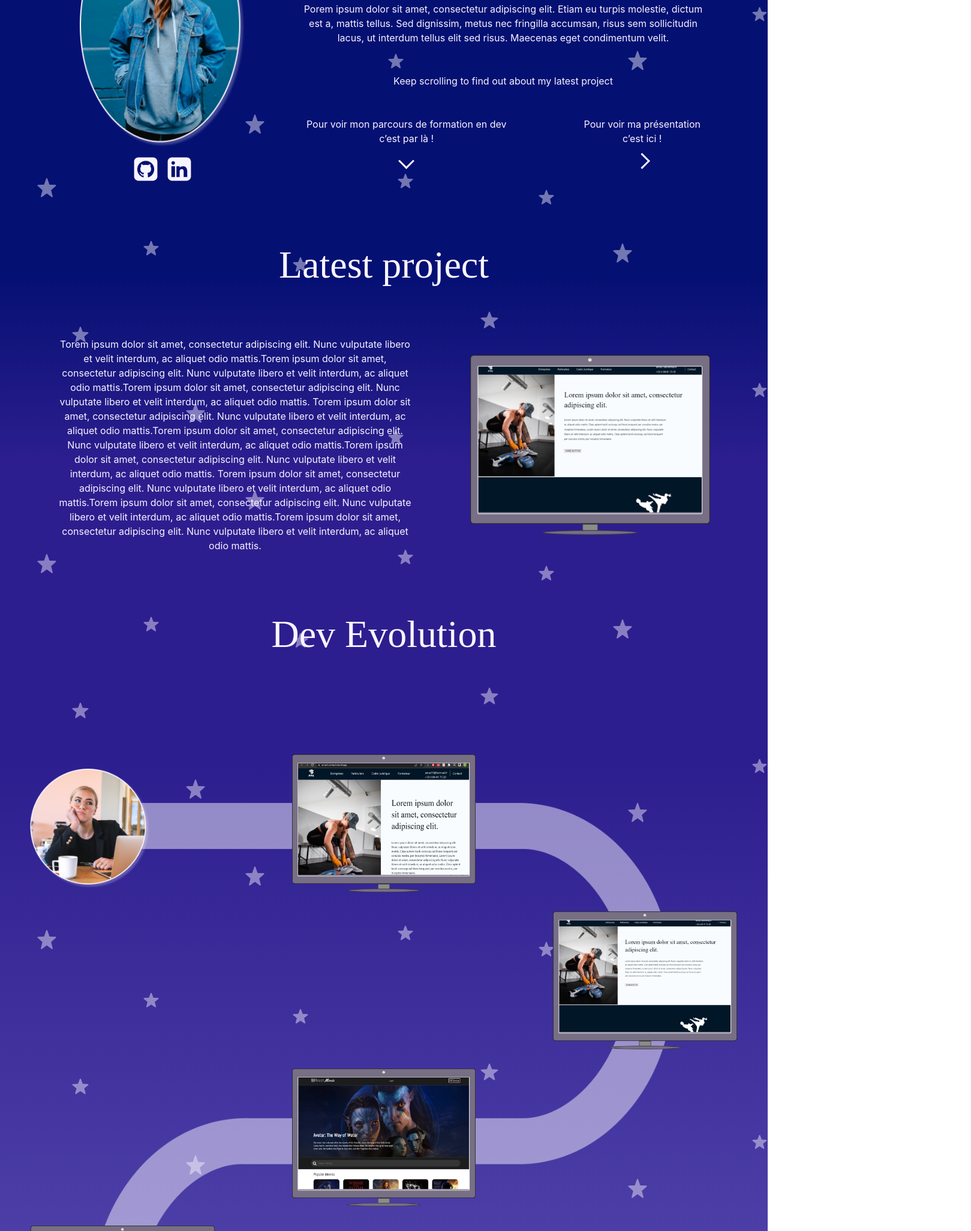
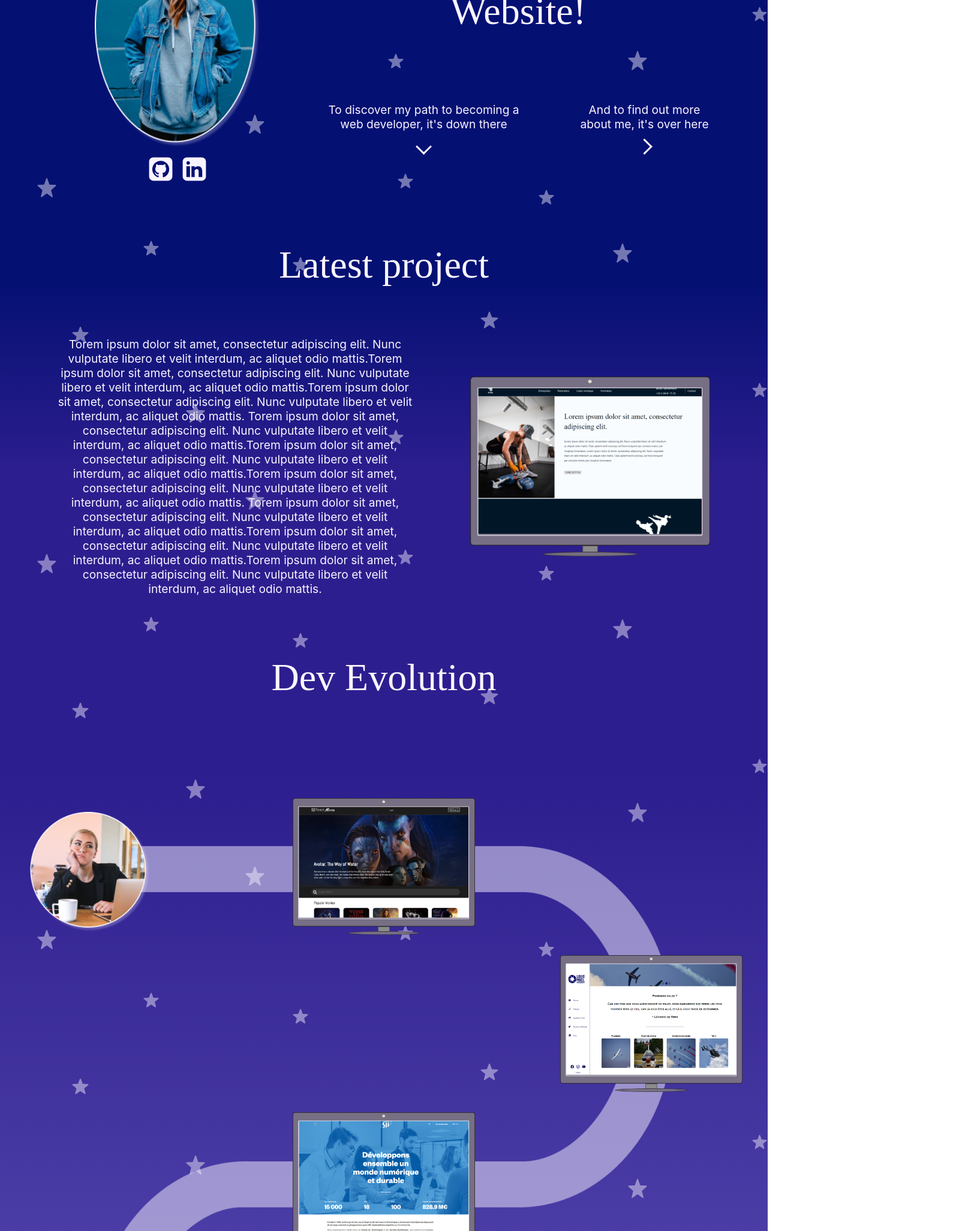
Before and after one commit to Kaa-b/Portfolio, a Next.js app in the folder my-portfolio/: page / in a window 1280 px wide. Shown: the part 300-2353 px from the top of the page at 60% size, 1619 px wide, since content can reach past the window. Built offline with nearby package versions, Linux system fonts and the light colour scheme.

Commit message:
fixed link and starting to add right texts

```diff
--- a/my-portfolio/pages/index.tsx
+++ b/my-portfolio/pages/index.tsx
@@ -1,5 +1,6 @@
 import Head from "next/head"
 import Image from "next/image"
+import Link from "next/link"
 import cls from "classnames"
 
 import Navbar from "../components/nav/navbar"
@@ -7,14 +8,19 @@ import Footer from "../components/footer/footer"
 
 import styles from "@/styles/home.module.css"
 
-export type Img = {
-  src: string
-  alt: string
-  width: any //cannot import type SafeNumber
-  height: any
-}
+export default function Home() {
 
-export default function Home() {
+  function scrollTo(id: string) {
+    let e = document.getElementById(id)
+
+    if (e) {
+      e.scrollIntoView({
+        block: "start",
+        behavior: "smooth",
+        inline: "start"
+      })
+    }
+  };
 
   return (
     <>
@@ -58,24 +64,20 @@ export default function Home() {
             </div>
             <div className={styles.introduction}>
               <h1 className={styles.title}>Welcome to my Website!</h1>
-              <p className={styles.description}>
-                Porem ipsum dolor sit amet, consectetur adipiscing elit. Etiam eu turpis molestie, dictum est a, mattis tellus. Sed dignissim, metus nec fringilla accumsan, risus sem sollicitudin lacus, ut interdum tellus elit sed risus. Maecenas eget condimentum velit.
-              </p>
-              <p className={styles.description}>Keep scrolling to find out about my latest project</p>
               <div className={styles.redirection}>
                 <div className={styles.redirectionOption}>
-                  <p className={styles.description}>Pour voir mon parcours de formation en dev c’est par là !</p>
-                  <button className={cls(styles.arrow, styles.down)}></button>
+                  <p className={styles.description}>To discover my path to becoming a web developer, it&apos;s down there</p>
+                  <button className={cls(styles.arrow, styles.down)} onClick={() => {scrollTo("devEvolution")}}></button>
                 </div>
                 <div className={styles.redirectionOption}>
-                  <p className={styles.description}>Pour voir ma présentation c’est ici !</p>
-                  <button className={cls(styles.arrow, styles.right)}></button>
+                  <p className={styles.description}>And to find out more about me, it&apos;s over here</p>
+                  <Link href={"/presentation"} className={cls(styles.arrow, styles.right)}></Link>
                 </div>
               </div>
             </div>
           </section>
           <section className={styles.latestProject}>
-            <h1 className={styles.title}>Latest project</h1>
+            <h1 id="latestProject" className={styles.title}>Latest project</h1>
             <div className={styles.latestProjectContent}>
               <div className={styles.latestProjectdescription}>
                 <p className={styles.description}>Torem ipsum dolor sit amet, consectetur adipiscing elit. Nunc vulputate libero et velit interdum, ac aliquet odio mattis.Torem ipsum dolor sit amet, consectetur adipiscing elit. Nunc vulputate libero et velit interdum, ac aliquet odio mattis.Torem ipsum dolor sit amet, consectetur adipiscing elit. Nunc vulputate libero et velit interdum, ac aliquet odio mattis. Torem ipsum dolor sit amet, consectetur adipiscing elit. Nunc vulputate libero et velit interdum, ac aliquet odio mattis.Torem ipsum dolor sit amet, consectetur adipiscing elit. Nunc vulputate libero et velit interdum, ac aliquet odio mattis.Torem ipsum dolor sit amet, consectetur adipiscing elit. Nunc vulputate libero et velit interdum, ac aliquet odio mattis. Torem ipsum dolor sit amet, consectetur adipiscing elit. Nunc vulputate libero et velit interdum, ac aliquet odio mattis.Torem ipsum dolor sit amet, consectetur adipiscing elit. Nunc vulputate libero et velit interdum, ac aliquet odio mattis.Torem ipsum dolor sit amet, consectetur adipiscing elit. Nunc vulputate libero et velit interdum, ac aliquet odio mattis.</p>
@@ -91,7 +93,7 @@ export default function Home() {
             </div>
           </section>
           <section className={styles.devEvolution}>
-            <h1 className={styles.title}>
+            <h1 id="devEvolution" className={styles.title}>
               Dev Evolution
             </h1>
             <div className={styles.serpentineContainer}>
@@ -104,15 +106,47 @@ export default function Home() {
                     className={styles.start}
                   />
                 </a>
-                <a  href="https://street-contact.vercel.app/" className={cls(styles.devEvolutionScreen, styles.firstSite)}>
+                <a href="https://moviedatabase-github.netlify.app" className={cls(styles.devEvolutionScreen, styles.movieDB, styles.devEvolutionPosition)}>
                   <Image
-                    src="/serpentine/screens/latest-project-screen.png"
+                    src="/serpentine/screens/movieDB-screen.png"
                     alt="Street contact project"
                     fill
                     className={styles.devEvolutionScreen}
                   />
                 </a>
-                <a  href="https://street-contact.vercel.app/" className={cls(styles.devEvolutionScreen, styles.tetris)}>
+                <a href="https://mscl-photography.netlify.app" className={cls(styles.devEvolutionScreen, styles.msclPortfolio, styles.devEvolutionPosition)}>
+                  <Image
+                    src="/serpentine/screens/mscl-portfolio-screen.png"
+                    alt="Street contact project"
+                    fill
+                    className={styles.devEvolutionScreen}
+                  />
+                </a>
+                <a  href="https://sii-group.com/fr-FR" className={cls(styles.devEvolutionScreen, styles.joinedSII, styles.devEvolutionPosition)}>
+                  <Image
+                    src="/serpentine/screens/joinedSII-screen.png"
+                    alt="Street contact project"
+                    fill
+                    className={styles.devEvolutionScreen}
+                  />
+                </a>
+                <a  href="https://zerotomastery.io" className={cls(styles.devEvolutionScreen, styles.ztm, styles.devEvolutionPosition)}>
+                  <Image
+                    src="/serpentine/screens/ztm-screen.png"
+                    alt="Street contact project"
+                    fill
+                    className={styles.devEvolutionScreen}
+                  />
+                </a>
+                <a  href="https://discovery-coffee-stores.vercel.app/" className={cls(styles.devEvolutionScreen, styles.coffeeStores, styles.devEvolutionPosition)}>
+                  <Image
+                    src="/serpentine/screens/coffee-store-screen.png"
+                    alt="Street contact project"
+                    fill
+                    className={styles.devEvolutionScreen}
+                  />
+                </a>
+                <a  href="https://street-contact.vercel.app" className={cls(styles.devEvolutionScreen, styles.streetContact, styles.devEvolutionPosition)}>
                   <Image
                     src="/serpentine/screens/street-contact-screen.png"
                     alt="Street contact project"
@@ -120,47 +154,7 @@ export default function Home() {
                     className={styles.devEvolutionScreen}
                   />
                 </a>
-                <a href="https://moviedatabase-github.netlify.app" className={cls(styles.devEvolutionScreen, styles.movieDB)}>
-                  <Image
-                    src="/serpentine/screens/movieDB-screen.png"
-                    alt="Street contact project"
-                    fill
-                    className={styles.devEvolutionScreen}
-                  />
-                </a>
-                <a href="https://mscl-photography.netlify.app" className={cls(styles.devEvolutionScreen, styles.msclPortfolio)}>
-                  <Image
-                    src="/serpentine/screens/mscl-portfolio-screen.png"
-                    alt="Street contact project"
-                    fill
-                    className={styles.devEvolutionScreen}
-                  />
-                </a>
-                <a  href="https://sii-group.com/fr-FR" className={cls(styles.devEvolutionScreen, styles.joinedSII)}>
-                  <Image
-                    src="/serpentine/screens/joinedSII-screen.png"
-                    alt="Street contact project"
-                    fill
-                    className={styles.devEvolutionScreen}
-                  />
-                </a>
-                <a  href="https://zerotomastery.io" className={cls(styles.devEvolutionScreen, styles.ztm)}>
-                  <Image
-                    src="/serpentine/screens/ztm-screen.png"
-                    alt="Street contact project"
-                    fill
-                    className={styles.devEvolutionScreen}
-                  />
-                </a>
-                <a  href="https://street-contact.vercel.app" className={cls(styles.devEvolutionScreen, styles.streetContact)}>
-                  <Image
-                    src="/serpentine/screens/street-contact-screen.png"
-                    alt="Street contact project"
-                    fill
-                    className={styles.devEvolutionScreen}
-                  />
-                </a>
-                <a href="https://portfolio-kaa-b.vercel.app" className={cls(styles.devEvolutionScreen, styles.myPortfolio)}>
+                <a href="https://portfolio-kaa-b.vercel.app" className={cls(styles.devEvolutionScreen, styles.myPortfolio, styles.devEvolutionPosition)}>
                   <Image
                     src="/serpentine/screens/my-portfolio-screen.png"
                     alt="Street contact project"
--- a/my-portfolio/styles/contact.module.css
+++ b/my-portfolio/styles/contact.module.css
@@ -12,6 +12,7 @@
     flex-direction: column;
     gap: 2rem;
     justify-content: center;
+    padding: 0 var(--padding-container);
 
     height: calc(100vh - var(--navbar-height) - var(--footer-height));
 }
@@ -21,6 +22,7 @@
     font-weight: 400;
     font-size: 3rem;
     line-height: 4rem;
+    text-align: center;
 }
 
 .footer {
--- a/my-portfolio/styles/globals.css
+++ b/my-portfolio/styles/globals.css
@@ -38,4 +38,6 @@ pre {
   --sidebar-length: 20rem;
   --navbar-height: 2rem;
   --footer-height: 4rem;
+  --screen-width: 19rem;
+  --padding-container: 4rem;
 }
--- a/my-portfolio/styles/home.module.css
+++ b/my-portfolio/styles/home.module.css
@@ -13,7 +13,7 @@
     flex-direction: column;
     gap: 2rem;
     justify-content: center;
-    padding: 2rem 4rem;
+    padding: 2rem var(--padding-container);
 
     height: 100%;
 }
@@ -39,8 +39,7 @@
     gap: 1rem;
     position: relative;
 
-    min-width: 350px;
-
+    min-width: 200px;
 }
 
 .profilePicture {
@@ -71,7 +70,7 @@
     align-items: center;
     display: flex;
     flex-direction: column;
-    gap: 3rem;
+    gap: 7rem;
     justify-content: center;
     flex-grow: 2;
 }
@@ -88,7 +87,7 @@
 .description {
     font-style: normal;
     font-weight: 400;
-    font-size: 1rem;
+    font-size: 1.2rem;
     line-height: 1.5rem;
     text-align: center;
 }
@@ -104,6 +103,7 @@
     flex-direction: column;
     align-items: center;
     gap: 1rem;
+    max-width: 33vw;
 }
 
 .arrow {
@@ -191,6 +191,7 @@
     object-fit: contain;
     width: 100%;
     height: 230px;
+    max-width: var(--screen-width);
 }
 
 .start {
@@ -199,6 +200,17 @@
     object-fit: contain;
     width: 100%;
     height: 150px;
+}
+
+.devEvolutionPosition {
+    left: 0;
+}
+
+
+@media screen  and (min-width: 27rem) {
+    .devEvolutionPosition {
+        left: calc(50% - (var(--screen-width)/2));
+    }
 }
 
 /* ######################## > 400PX ########################*/
@@ -228,6 +240,10 @@
 
     .header {
         flex-direction: row;
+    }
+
+    .heroImage {
+        min-width: 400px;
     }
 
     .profilePicture {
@@ -262,34 +278,15 @@
         height: 200px;
     }
 
-    .firstSite {
-    }
-
-    .tetris {
-        left: 40%;
-    }
-
-    .movieDB {
-
-    }
-
     .msclPortfolio {
-        left: -40%;
-    }
-
-    .joinedSII {
-
+        left: 77%;
     }
 
     .ztm {
-        left: 40%;
+        left: -4%;
     }
 
     .streetContact {
-
-    }
-
-    .myPortfolio {
-        left: -40%;
+        left: 77%;
     }
 }
--- a/my-portfolio/styles/journey.module.css
+++ b/my-portfolio/styles/journey.module.css
@@ -12,6 +12,7 @@
     flex-direction: column;
     gap: 2rem;
     justify-content: center;
+    padding: 0 var(--padding-container);
 
     height: calc(100vh - var(--navbar-height) - var(--footer-height));
 }
@@ -21,6 +22,7 @@
     font-weight: 400;
     font-size: 3rem;
     line-height: 4rem;
+    text-align: center;
 }
 
 .footer {
--- a/my-portfolio/styles/paperwork.module.css
+++ b/my-portfolio/styles/paperwork.module.css
@@ -12,6 +12,7 @@
     flex-direction: column;
     gap: 2rem;
     justify-content: center;
+    padding: 0 var(--padding-container);
 
     height: calc(100vh - var(--navbar-height) - var(--footer-height));
 }
@@ -21,6 +22,7 @@
     font-weight: 400;
     font-size: 3rem;
     line-height: 4rem;
+    text-align: center;
 }
 
 .footer {
--- a/my-portfolio/styles/presentation.module.css
+++ b/my-portfolio/styles/presentation.module.css
@@ -12,6 +12,7 @@
     flex-direction: column;
     gap: 2rem;
     justify-content: center;
+    padding: 0 var(--padding-container);
 
     height: calc(100vh - var(--navbar-height) - var(--footer-height));
 }
@@ -21,6 +22,7 @@
     font-weight: 400;
     font-size: 3rem;
     line-height: 4rem;
+    text-align: center;
 }
 
 .footer {
```
Also changed, not shown: my-portfolio/public/serpentine/screens/coffee-store-screen.png (added).
